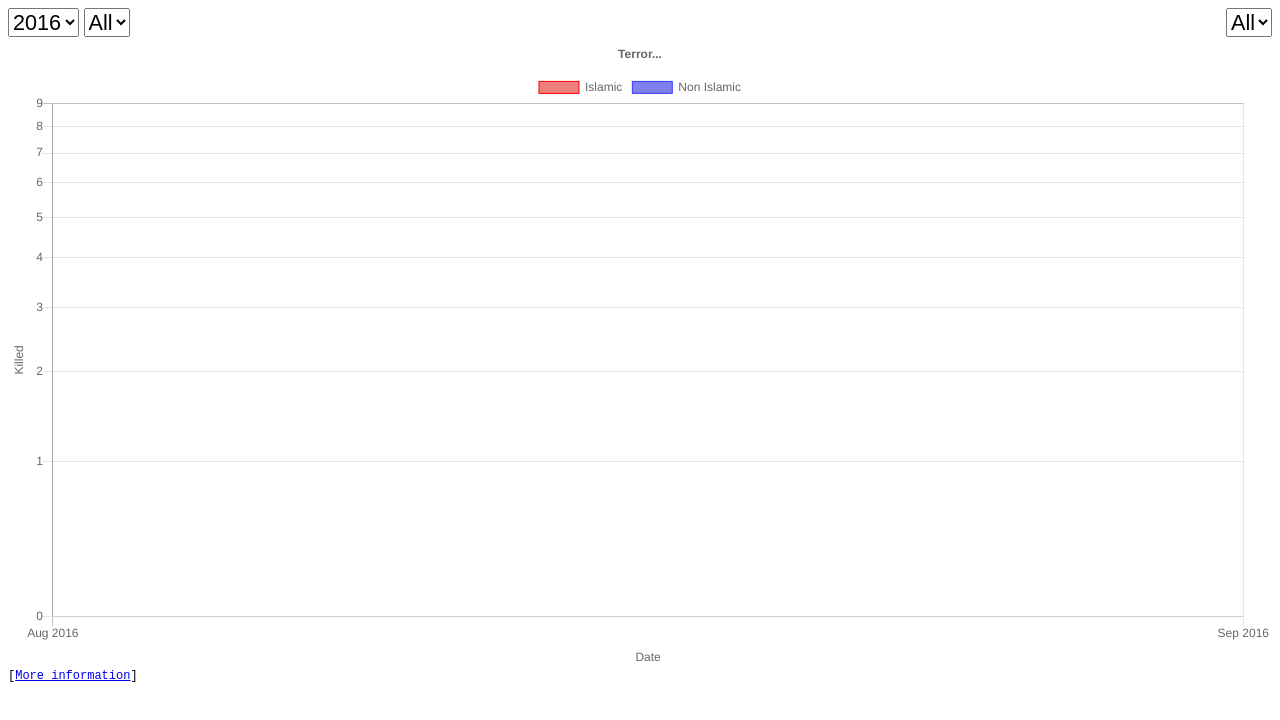
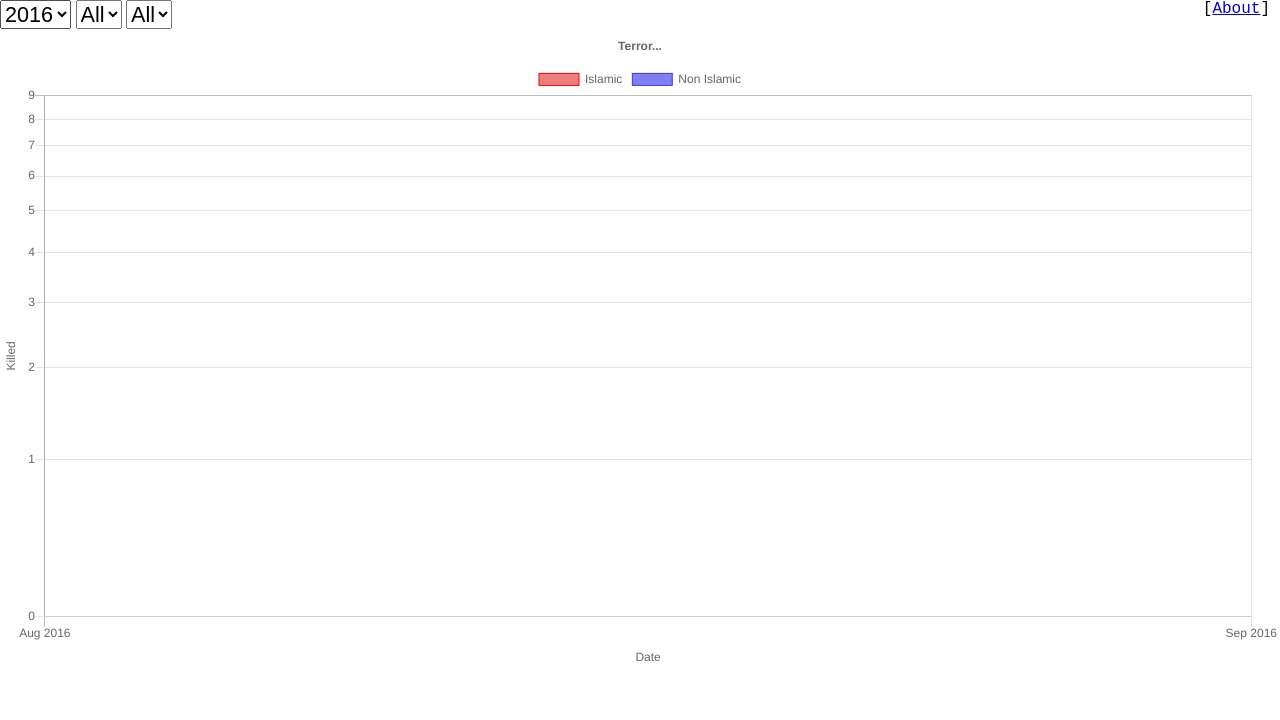
Before and after one commit to aulawabbel/terror, a website with bundled scripts: page app/index.html in a window 1280 px wide. Built offline with nearby package versions, Linux system fonts and the light colour scheme.

Commit message:
Some layout experiments.

```diff
--- a/app/index.html
+++ b/app/index.html
@@ -5,7 +5,11 @@
     <title>Global Terror Graph</title>
     <style>
         .graphcontainer {
-            width: 100%;
+            position: absolute;
+            left: 0px;
+            right:0px ;
+            top: 0px;
+            bottom: 0px;
         }
         .graphoverlay {
             font-size: large;
@@ -17,23 +21,21 @@
             -ms-user-select: none;
             z-index: 1;
         }
-        .date-selectbox {
+        .filter-selectboxes {
             float: left;
-        }
-        .country-selectbox {
-            float: right;
         }
         select {
             font-size: larger;
-            max-width: 150px;
+            max-width: 200px;
         }
         .footer {
+            float: right;
         }
 
         .datalink {
             float: left;
             font-family: monospace;
-            font-size: small;
+            margin-right: 10px;
         }
         .facebook {
             float: right;
@@ -57,8 +59,7 @@
 
 <div class="graphcontainer">
     <div class="graphoverlay">
-        <div>
-            <div class="date-selectbox">
+            <div class="filter-selectboxes">
             <!--label for="select_year">Year:</label-->
             <select title="Year of terror" id="select_year">
                 <option value="2001">2001</option>
@@ -82,25 +83,22 @@
                 <select title="Month" id="select_month">
                     <option value="all" selected="selected">All</option>
                 </select>
+                <!--label for="select_country">Country:</label-->
+                <select title="Country" id="select_country">
+                    <option value="all" selected="selected">All</option>
+                </select>
             </div>
 
-        </div>
-        <div class="country-selectbox">
-            <!--label for="select_country">Country:</label-->
-            <select title="Country" id="select_country">
-                <option value="all" selected="selected">All</option>
-            </select>
-        </div>
-        <div id="container">
-            <canvas id="canvas"></canvas>
-        </div>
         <div class="footer">
             <div class="datalink">
-                [<a href="https://github.com/aulawabbel/terror#terror">More information</a>]
+                [<a href="https://github.com/aulawabbel/terror#terror">About</a>]
             </div>
             <div class="facebook">
                 <div class="fb-like" data-href="https://aulawabbel.github.io/terror/" data-width="100" data-layout="button_count" data-action="recommend" data-show-faces="false" data-share="true"></div>
             </div>
+        </div>
+        <div id="container">
+            <canvas id="canvas"></canvas>
         </div>
 
     </div>
--- a/app/src/terror.js
+++ b/app/src/terror.js
@@ -30,6 +30,7 @@ window.onload = function() {
                 text: 'Terror...'
             },
             responsive: true,
+            maintainAspectRatio: true,
             legend: {
                 position: 'top'
             },
--- a/gulpfile.js
+++ b/gulpfile.js
@@ -27,7 +27,7 @@ gulp.task('scripts', function() {
     .pipe(source('bundle.js'))
     .pipe(buffer())
     .pipe(sourcemaps.init({loadMaps: true}))
-    .pipe(uglify())
+    //.pipe(uglify())
     .pipe(sourcemaps.write('./maps'))
     .pipe(gulp.dest('./app/dist'));
 
```
